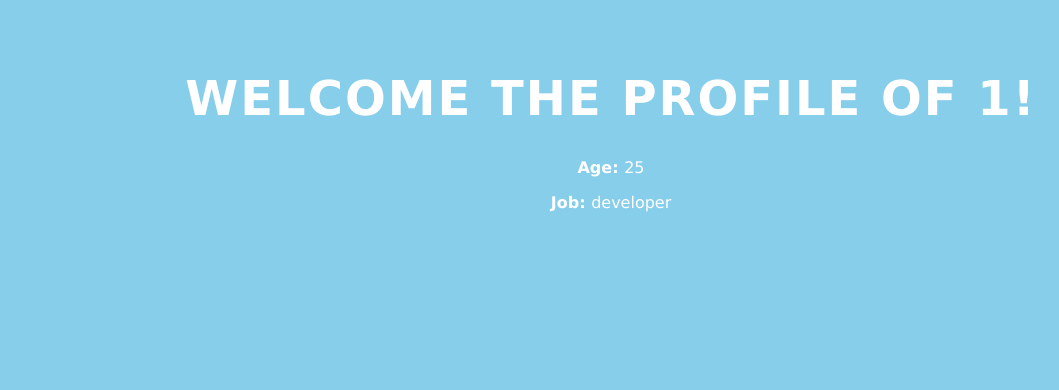
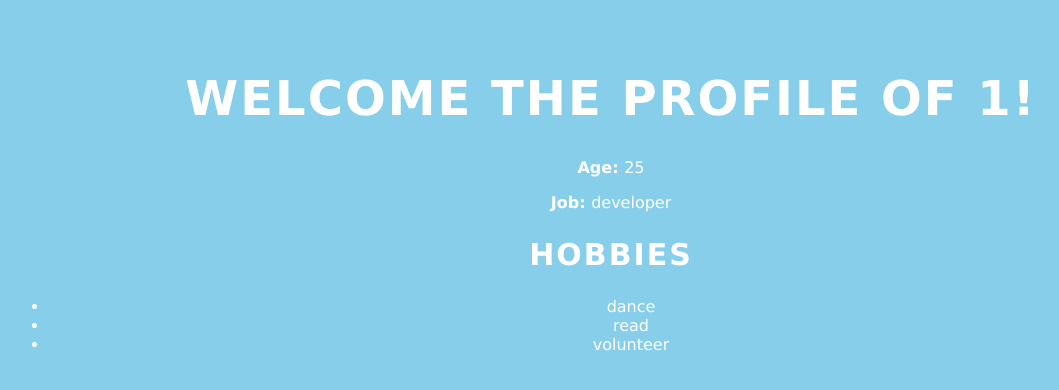
Before and after one commit to melissapotter/NodeJS, a Node server app: page /profile/1 in a window 1280 px wide. Shown: the top 390 px of the page, without its empty margins (29-1088 px from the left). Run offline with Node 20, Linux system fonts and the light colour scheme.

Commit message:
data and javascript, template engines

```diff
--- a/app.js
+++ b/app.js
@@ -14,7 +14,7 @@ app.get('/contact', function(req, res){
 });
 
 app.get('/profile/:name', function(req, res){
-  var data = {age: 25, job: 'developer'};
+  var data = {age: 25, job: 'developer', hobbies: ['dance', 'read', 'volunteer']};
   res.render('profile', {person: req.params.name, data: data});
 });
 
--- a/views/profile.ejs
+++ b/views/profile.ejs
@@ -4,12 +4,19 @@
         <style>
             body {background: skyblue; font-family: verdana; color: white; padding: 30px;}
             h1 {font-size: 48px; text-transform: uppercase; letter-spacing: 2px; text-align: center;}
-            p {font-size: 16px; text-align: center;}
+            h2 {font-size: 30px; text-transform: uppercase; letter-spacing: 2px; text-align: center;}
+            p, li {font-size: 16px; text-align: center;}
         </style>
     </head>
     <body>
         <h1>Welcome the profile of <%= person %>!</h1>
         <p><strong>Age: </strong><%= data.age %></p>
         <p><strong>Job: </strong><%= data.job %></p>
+        <h2>Hobbies</h2>
+        <ul>
+            <% data.hobbies.forEach(function(item){ %>
+                <li><%= item %></li>
+           <% }); %>
+        </ul>
     </body>
 </html>
```
